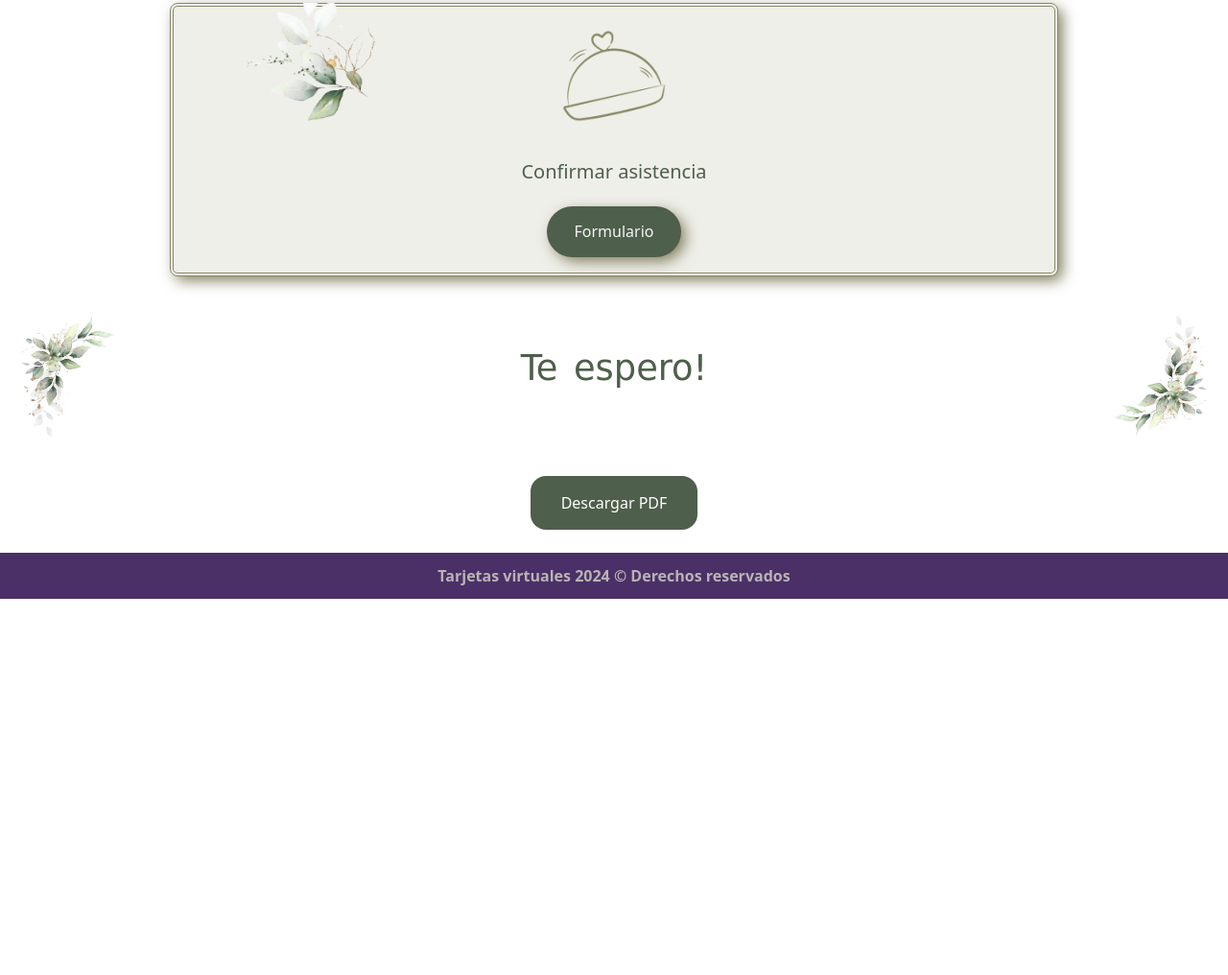
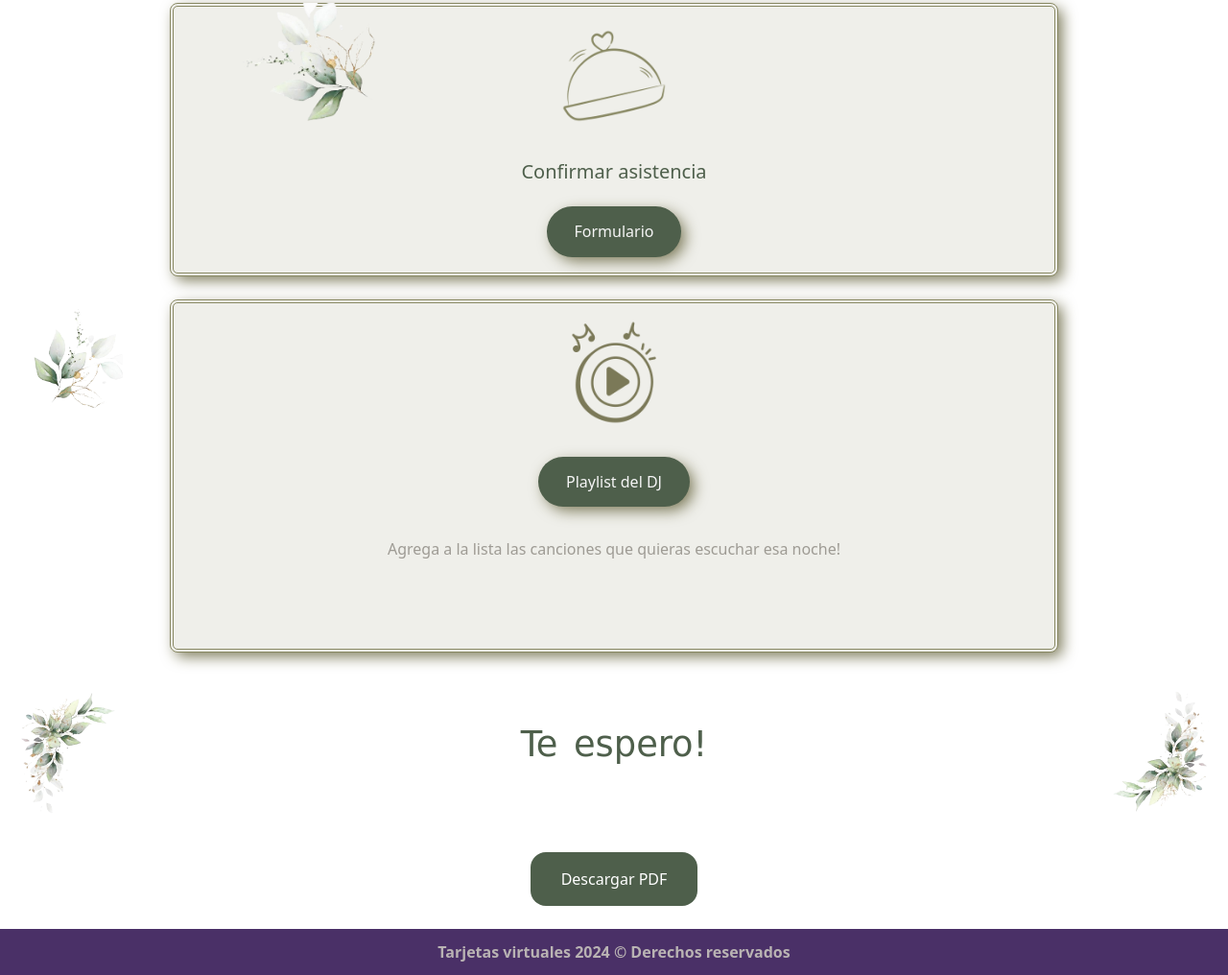
Before and after one commit to loubillone/demo-tarjeta, a plain HTML site: page index.html in a window 1280 px wide. Shown: the part 1674-2690 px from the top of the page at 96% size. Before the commit the page ends 2298 px from the top, so only its background shows below. Drawn offline with nearby package versions, Linux system fonts and the light colour scheme; a web font is replaced by a local one.

Commit message:
agrego card de playlist

```diff
--- a/index.html
+++ b/index.html
@@ -140,10 +140,12 @@
             </div>
           </div>
         </div>
+
         <!--Flor-->
         <div class="container_flor-der">
           <img src="./assets/floresbg.png" alt="" />
         </div>
+
         <!--Dress Code-->
         <div class="container">
           <div class="row mb-4">
@@ -164,9 +166,11 @@
         </div>
 
         <!--Flor-->
+
         <div class="container_flor-izq">
           <img src="./assets/floresbg2.png" alt="" />
         </div>
+
         <!--Instagram-->
         <div class="container">
           <div class="row mb-4">
@@ -195,6 +199,7 @@
         <div class="container_flor-der">
           <img src="./assets/floresbg.png" alt="" />
         </div>
+
         <!--Confirmar asistencia-->
         <div class="container">
           <div class="row mb-4">
@@ -209,11 +214,37 @@
                   <h5 class="card-title pb-2">Confirmar asistencia</h5>
 
                   <button class="btn btn-secundary btn-card-seccion mt-2">
-                    <a
-                      href="https://api.whatsapp.com/send?phone=3815187503&text=Hola%20Anto,%20confirmo%20asistencia!"
-                      >Formulario</a
-                    >
+                    <a href="https://forms.gle/9bYcJcvc2oe7QBvs7">Formulario</a>
                   </button>
+                </div>
+              </div>
+            </div>
+          </div>
+        </div>
+
+        <!--Flor-->
+        <div class="container_flor-izq">
+          <img src="./assets/floresbg2.png" alt="" />
+        </div>
+
+        <!--Playlist-->
+        <div class="container">
+          <div class="row mb-4">
+            <div class="col-10 offset-1">
+              <div class="card card-seccion text-center">
+                <img
+                  src="./assets/reproductor-de-musica.png"
+                  class="card-img-top img_card"
+                  alt="camara"
+                />
+                <div class="card-body">
+                  <button class="btn btn-secundary btn-card-seccion mb-2">
+                    <a href="https://www.youtube.com/s">Playlist del DJ</a>
+                  </button>
+                  <p class="card-text mt-4">
+                    Agrega a la lista las canciones que quieras escuchar esa
+                    noche!
+                  </p>
                 </div>
               </div>
             </div>
```
Also changed, not shown: assets/reproductor-de-musica.png (added).
